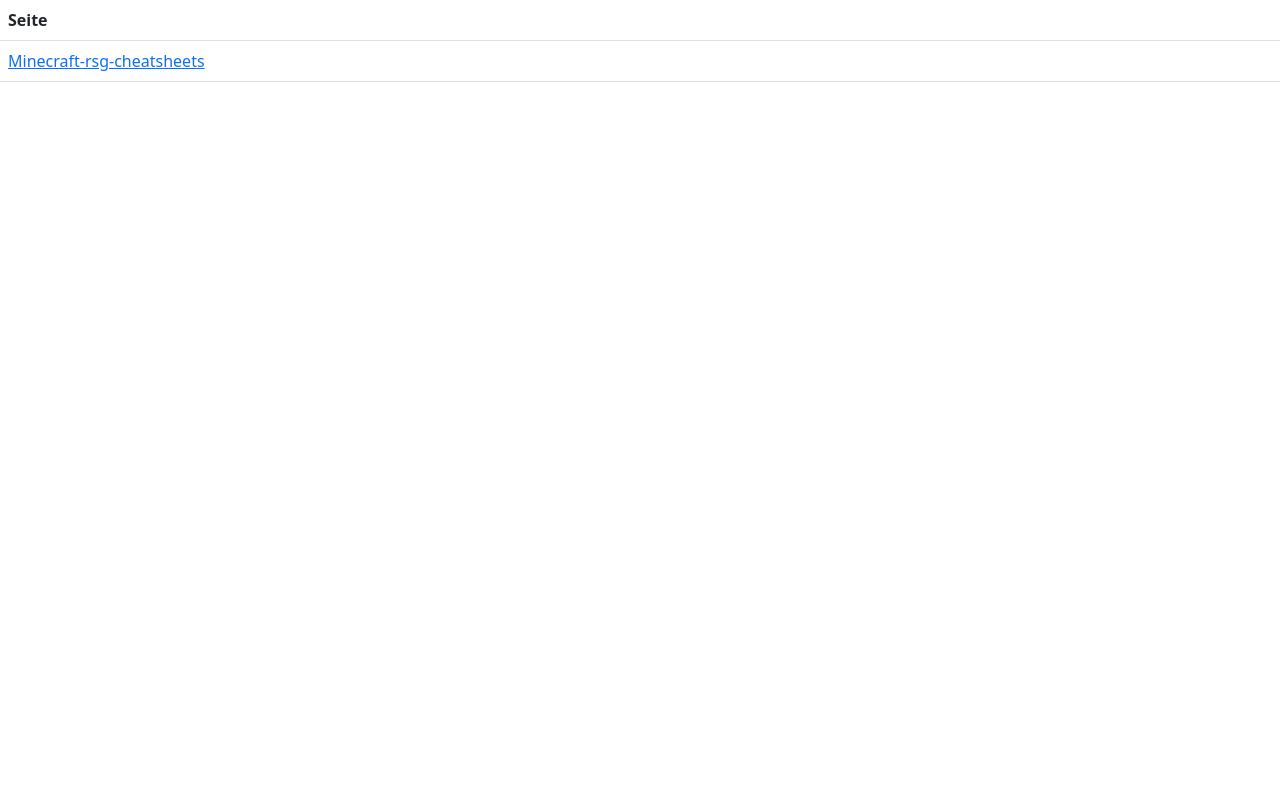
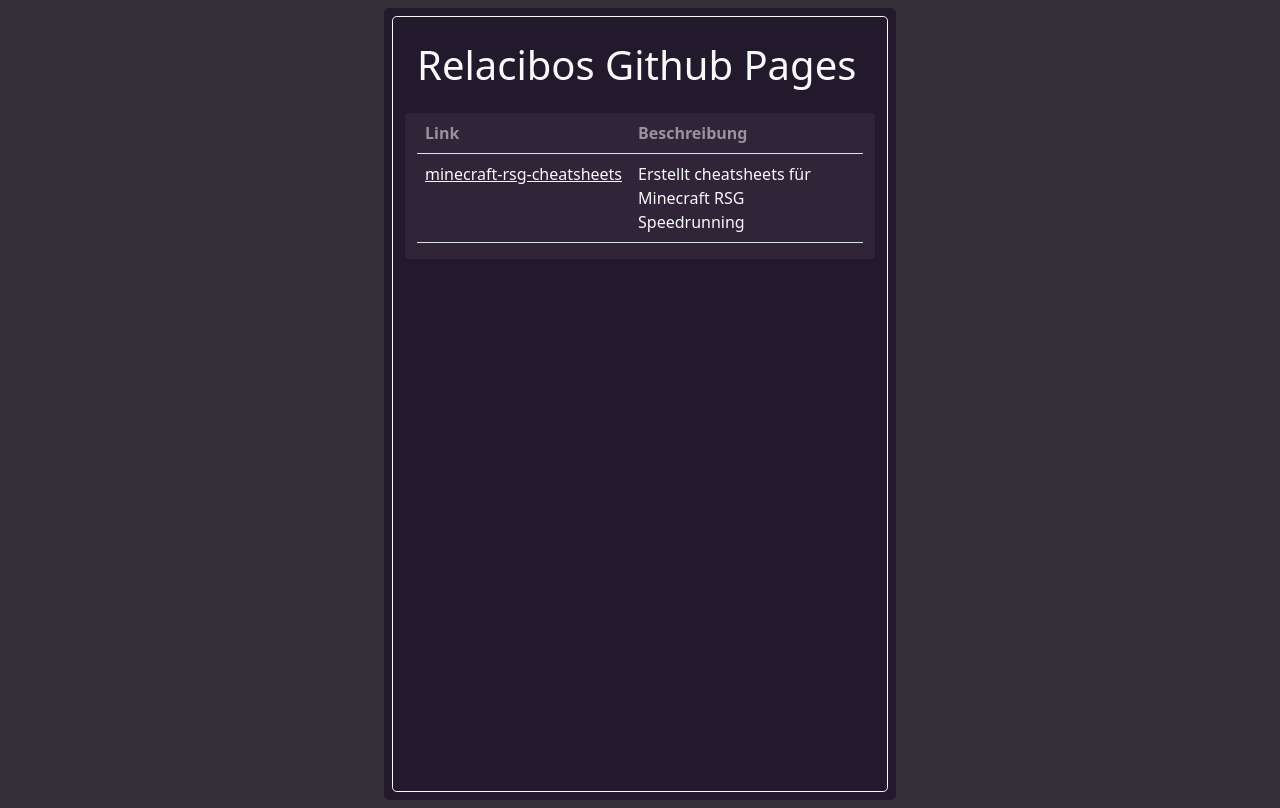
Before and after one commit to Relacibo/chess-manage.github.io, a website: page index.html in a window 1280 px wide. Drawn offline with nearby package versions, Linux system fonts and the light colour scheme.

Commit message:
Added some styling

```diff
--- a/index.html
+++ b/index.html
@@ -10,19 +10,38 @@
         crossorigin="anonymous"></script>
 </head>
 
-<body>
+<body class=" overflow-hidden" style="height: 100vh; background-color: #342f38">
+    <div class="container mt-2 p-2 text-light rounded-3 text-light" style="background-color:#23192c; width: 40%;">
+        <div class="rounded-3 p-4 pt-3 border border-light border-1 container" style="height: 97vh;">
+            <div class="row mt-2">
+                <h1 class="text-left text-light">Relacibos Github Pages</h1>
+            </div>
+            <div class="row justify-content-left mt-3">
+                <div class="w-100 pl-1 pr-1 rounded-2" style="background-color:#2f2438">
                     <table class="table">
                         <tr>
-            <th>
-                Seite
+                            <th class="text-white-50">
+                                Link
+                            </th>
+                            <th class="text-white-50">
+                                Beschreibung
                             </th>
                         </tr>
                         <tr>
-            <td>
-                <a href="minecraft-rsg-cheatsheets">Minecraft-rsg-cheatsheets</a>
+                            <td class="text-nowrap">
+                                <a href="https://relacibo.github.io/minecraft-rsg-cheatsheets/"
+                                    class="text-light">
+                                    minecraft-rsg-cheatsheets</a>
+                            </td>
+                            <td class="text-light">
+                                Erstellt cheatsheets f&uuml;r Minecraft RSG Speedrunning
                             </td>
                         </tr>
                     </table>
+                </div>
+            </div>
+        </div>
+    </div>
 </body>
 
 </html>
```
Also changed, not shown: package.json (added, +14 -0 lines), 2 other files. Lines whose indentation alone changed are shown as unchanged.
